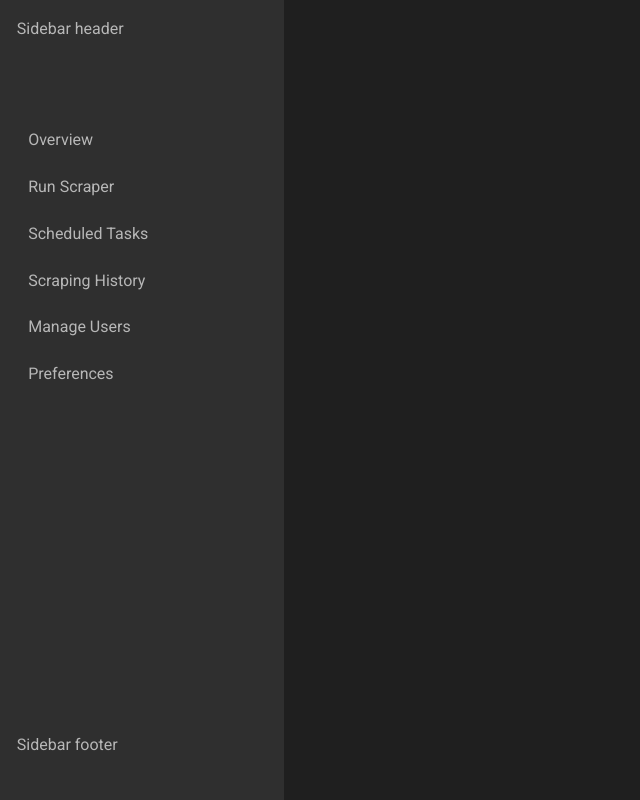
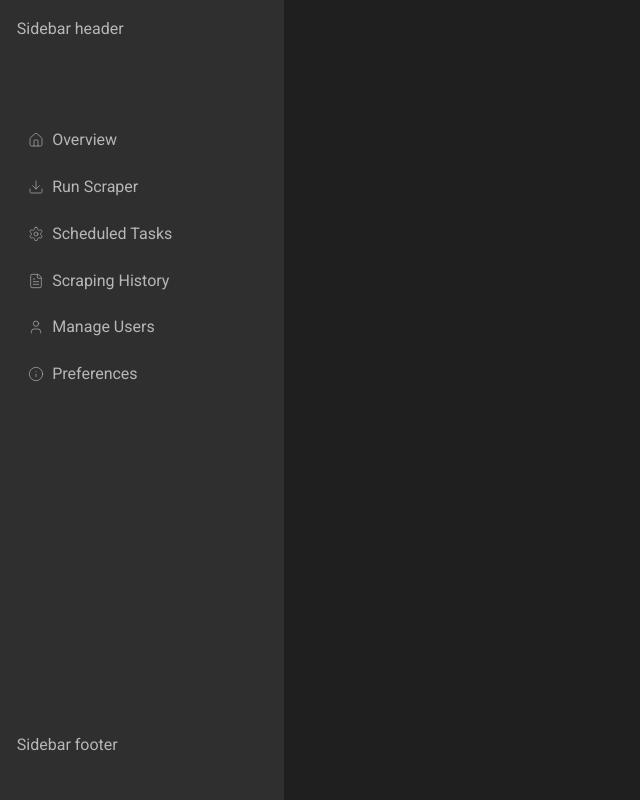
Before and after one commit to jagger85/orbital, a Django app: template ui/templates/ui/main-layout.html in a window 1280 px wide. Shown: the whole page, without its empty margins (0-640 px from the left). Run offline with Django 5.2, Linux system fonts and the light colour scheme; the template is opened without the code that fills it, so the values that code supplies are empty.

Commit message:
Feat(ui/sidebar): Improved sidebar - Added icons to the sidebar elements - Added script to highlight the current sidebar nav link - Added styles fot the highlighted link

```diff
--- a/static/global.css
+++ b/static/global.css
@@ -138,7 +138,6 @@ td {
     gap:0px;
 }
 
-
 .table-header {
     box-shadow: var(--shadow-up);
 }
@@ -152,6 +151,7 @@ td {
 .table-container {
   padding: var(--spacing-m);
 }
+
 .table-container-header {
   display: flex;
   justify-content: space-between;
@@ -166,11 +166,9 @@ td {
   letter-spacing: 0.05rem;
 }
 
-
 .user-table {
   width: 500px;
 }
-
 
 .vertical-form {
     display: flex;
@@ -217,9 +215,37 @@ td {
     transition: box-shadow var(--transition-fast) ease;
 }
 
-
 .elevated {
     background-color: var(--color-grey2);
     border-radius: var(--radius-l);
     box-shadow: var(--shadow);
 }
+
+#navigation-links a.active {
+    background-color: var(--color-grey4);
+    border-radius: var(--radius-m);
+}
+
+#navigation-links a.active .nav-icon {
+    color: var(--color-primary);
+}
+
+.nav-link {
+    display: flex;
+    align-items: center;
+    gap: 0.5rem;
+    padding: 0.5rem 1rem;
+}
+
+.nav-icon {
+    width: 1rem;
+    height: 1rem;
+    display: flex;
+    align-items: center;
+}
+
+.nav-icon svg {
+    width: 100%;
+    height: 100%;
+    stroke: currentColor;
+}
--- a/ui/templates/ui/components/sidebar.html
+++ b/ui/templates/ui/components/sidebar.html
@@ -7,13 +7,48 @@
     <nav id="navigation-links" hx-target="#page-wrapper">
         {% get_sidebar as sidebar %}
         {% for element in sidebar.elements %}
-            <a hx-get="{{element.path}}" hx-push-url="true" hx-swap="innerHTML">
-            {{element.label}}
+        <a hx-get="{{element.path}}" hx-push-url="true" hx-swap="innerHTML" class="nav-link"
+            data-path="{{element.path}}">
+            <span class="nav-icon">{{ element.icon|safe }}</span>
+            <span class="nav-label">{{element.label}}</span>
         </a>
-
         {% endfor %}
     </nav>
 </div>
 <div class="sidebar-footer">
     Sidebar footer
 </div>
+
+<script>
+    document.addEventListener('DOMContentLoaded', function () {
+        const navLinks = document.querySelectorAll('#navigation-links .nav-link');
+
+        function updateActiveState() {
+            // Get the current path from window.location
+            const currentPath = window.location.pathname;
+
+            navLinks.forEach(link => {
+
+                if (link.dataset.path === currentPath) {
+                    link.classList.add('active')
+                } else if (`${link.dataset.path}/` === currentPath) {
+                    link.classList.add('active');
+                } else {
+                    link.classList.remove('active');
+                }
+            });
+        }
+
+        // Initial update
+        updateActiveState();
+
+        // Update on HTMX navigation
+        document.body.addEventListener('htmx:afterSwap', function (evt) {
+            // Small delay to ensure URL is updated
+            setTimeout(updateActiveState, 50);
+        });
+
+        // Update on history navigation (back/forward)
+        window.addEventListener('popstate', updateActiveState);
+    });
+</script>
--- a/ui/templatetags/sidebar_constants.py
+++ b/ui/templatetags/sidebar_constants.py
@@ -1,48 +1,49 @@
 from django import template
+from .icons import ICONS
 
 register = template.Library()
 
 sidebar = {
-    'logo':'',
-    'elements':[
-    {
-        'label': 'Overview',
-        'path': '/',
-        'icon': '',
-        'roles': '',
-    },
-    {
-        'label': 'Run Scraper',
-        'path': '/scrap',
-        'icon': '',
-        'roles': '',
-    },
-    {
-        'label': 'Scheduled Tasks',
-        'path': '/automation',
-        'icon': '',
-        'roles': '',
-    },
-    {
-        'label': 'Scraping History',
-        'path': '/history',
-        'icon': '',
-        'roles': '',
-    },
-    {
-        'label': 'Manage Users',
-        'path': '/user-management',
-        'icon': '',
-        'roles': '',
-    },
-    {
-        'label': 'Preferences',
-        'path': '/preferences',
-        'icon': '',
-        'roles': '',
-    },
-],
-    'footer_text':'lorem ipsum'
+    'logo': '',
+    'elements': [
+        {
+            'label': 'Overview',
+            'path': '/',
+            'icon': ICONS['house'],
+            'roles': '',
+        },
+        {
+            'label': 'Run Scraper',
+            'path': '/scrap',
+            'icon': ICONS['download'],
+            'roles': '',
+        },
+        {
+            'label': 'Scheduled Tasks',
+            'path': '/automation',
+            'icon': ICONS['settings'],
+            'roles': '',
+        },
+        {
+            'label': 'Scraping History',
+            'path': '/history',
+            'icon': ICONS['file'],
+            'roles': '',
+        },
+        {
+            'label': 'Manage Users',
+            'path': '/user-management',
+            'icon': ICONS['user'],
+            'roles': '',
+        },
+        {
+            'label': 'Preferences',
+            'path': '/preferences',
+            'icon': ICONS['info'],
+            'roles': '',
+        },
+    ],
+    'footer_text': 'lorem ipsum'
 }
 
 @register.simple_tag
```
Lines whose indentation alone changed are shown as unchanged.
